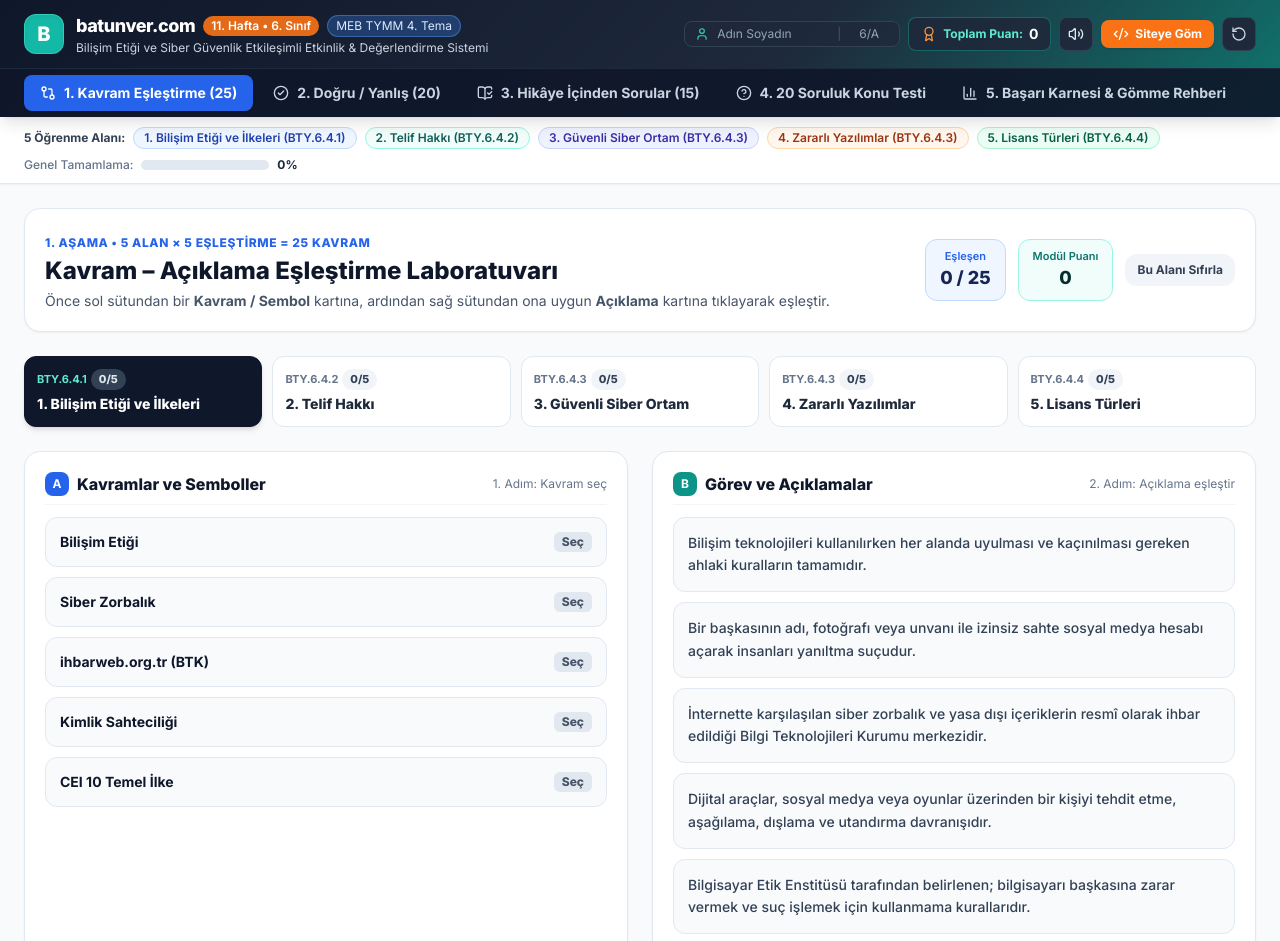
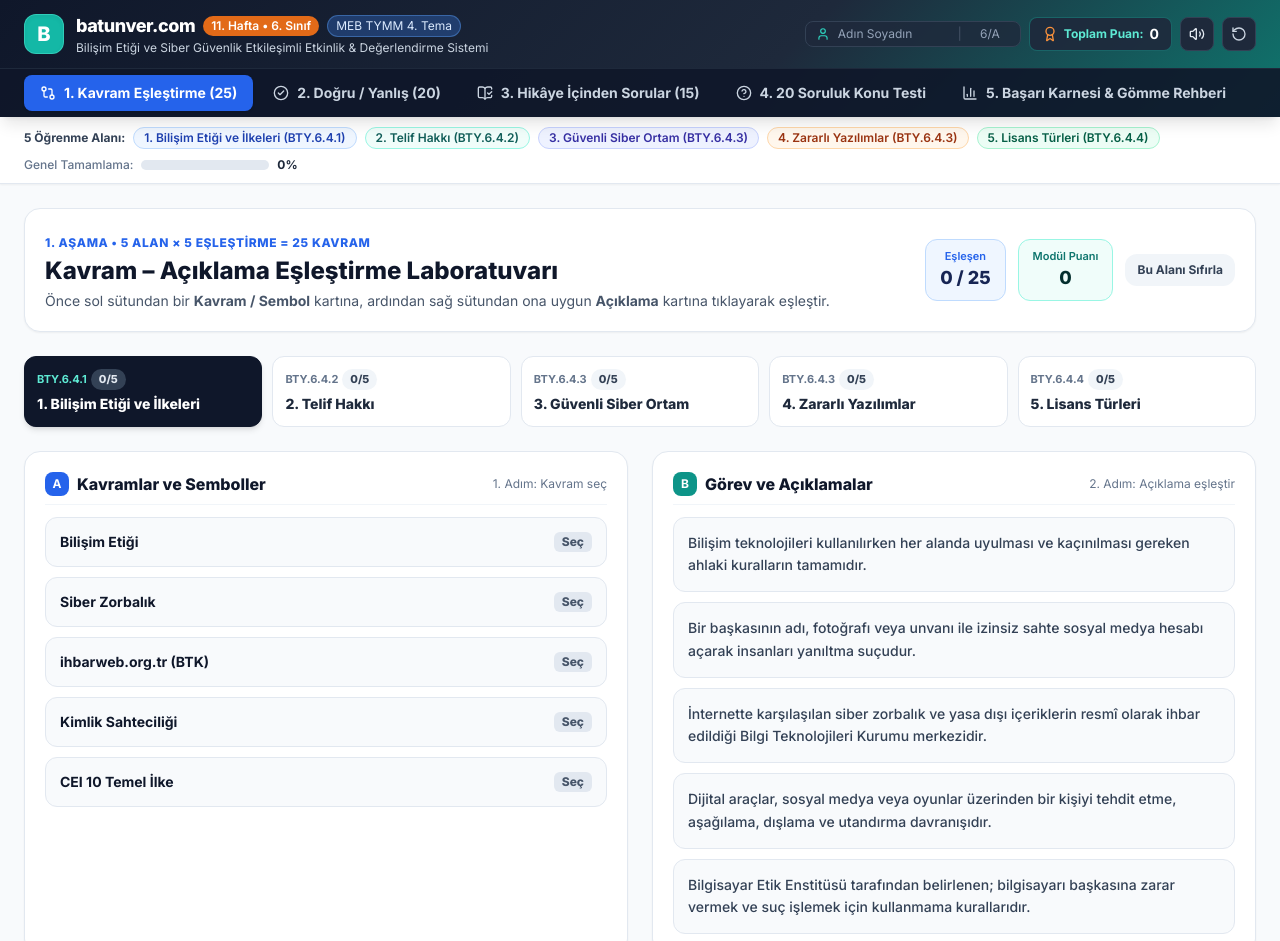
Before and after one commit to batunver/batunverbt, a plain HTML site: page 6.sinif/6sinif_bilisim_etigi_siber_guvenlik_etkinlik.html in a window 1280 px wide. Shown: the top 941 px of the page. Drawn offline with nearby package versions, Linux system fonts and the light colour scheme.

Commit message:
Update 6sinif_bilisim_etigi_siber_guvenlik_etkinlik.html

```diff
--- a/6.sinif/6sinif_bilisim_etigi_siber_guvenlik_etkinlik.html
+++ b/6.sinif/6sinif_bilisim_etigi_siber_guvenlik_etkinlik.html
@@ -78,10 +78,7 @@
           <i id="soundIcon" data-lucide="volume-2" class="w-4 h-4"></i>
         </button>
 
-        <button id="openEmbedModalBtn" type="button" class="flex items-center gap-1.5 px-3 py-1.5 rounded-lg bg-orange-500 hover:bg-orange-600 text-white text-xs font-bold shadow transition">
-          <i data-lucide="code-2" class="w-4 h-4"></i>
-          <span>Siteye Göm</span>
-        </button>
+
 
         <button id="resetAllBtn" type="button" class="p-2 rounded-lg bg-slate-800 hover:bg-red-900/60 border border-slate-700 text-slate-300 hover:text-red-200 transition" title="Tüm Etkinliği Sıfırla">
           <i data-lucide="rotate-ccw" class="w-4 h-4"></i>
```
